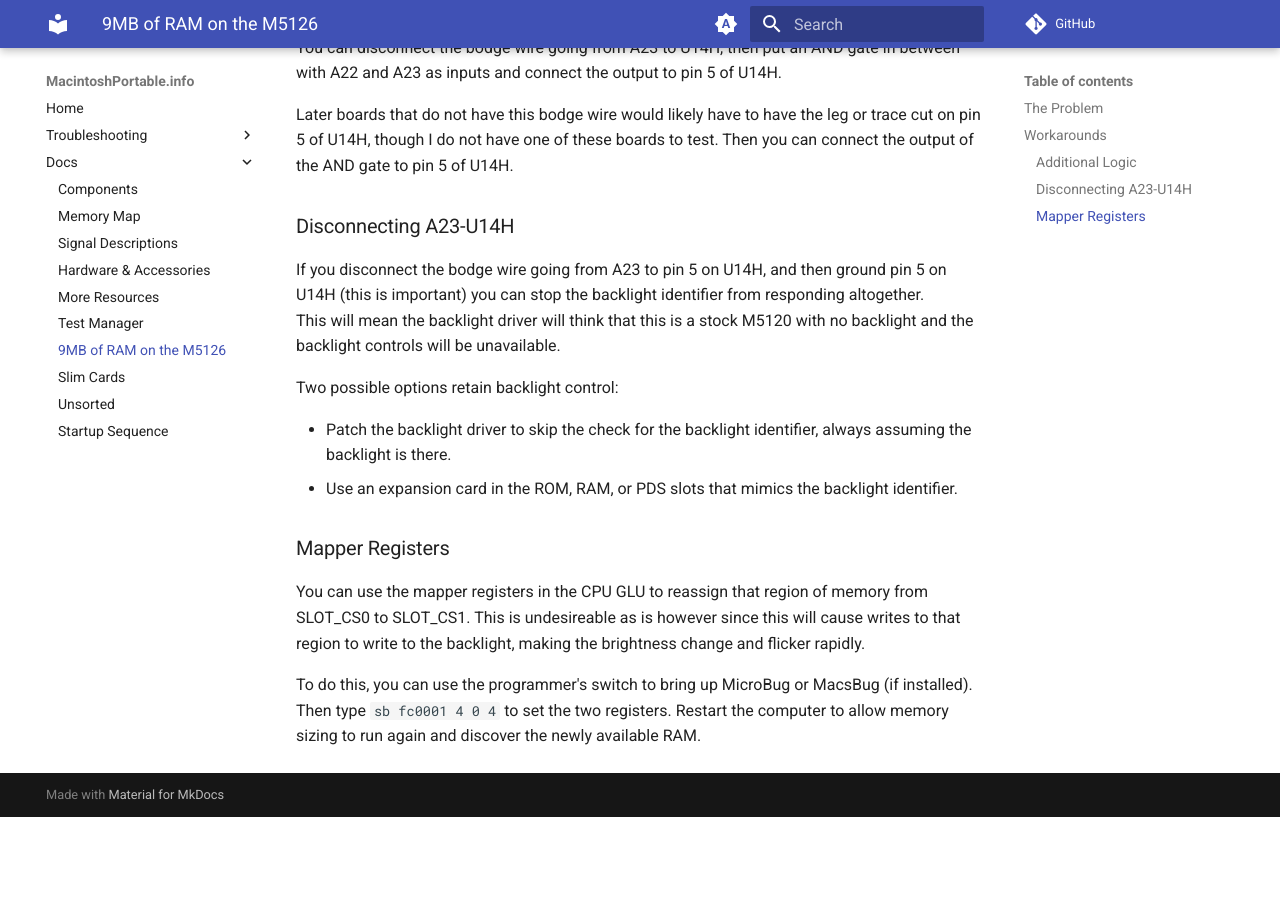
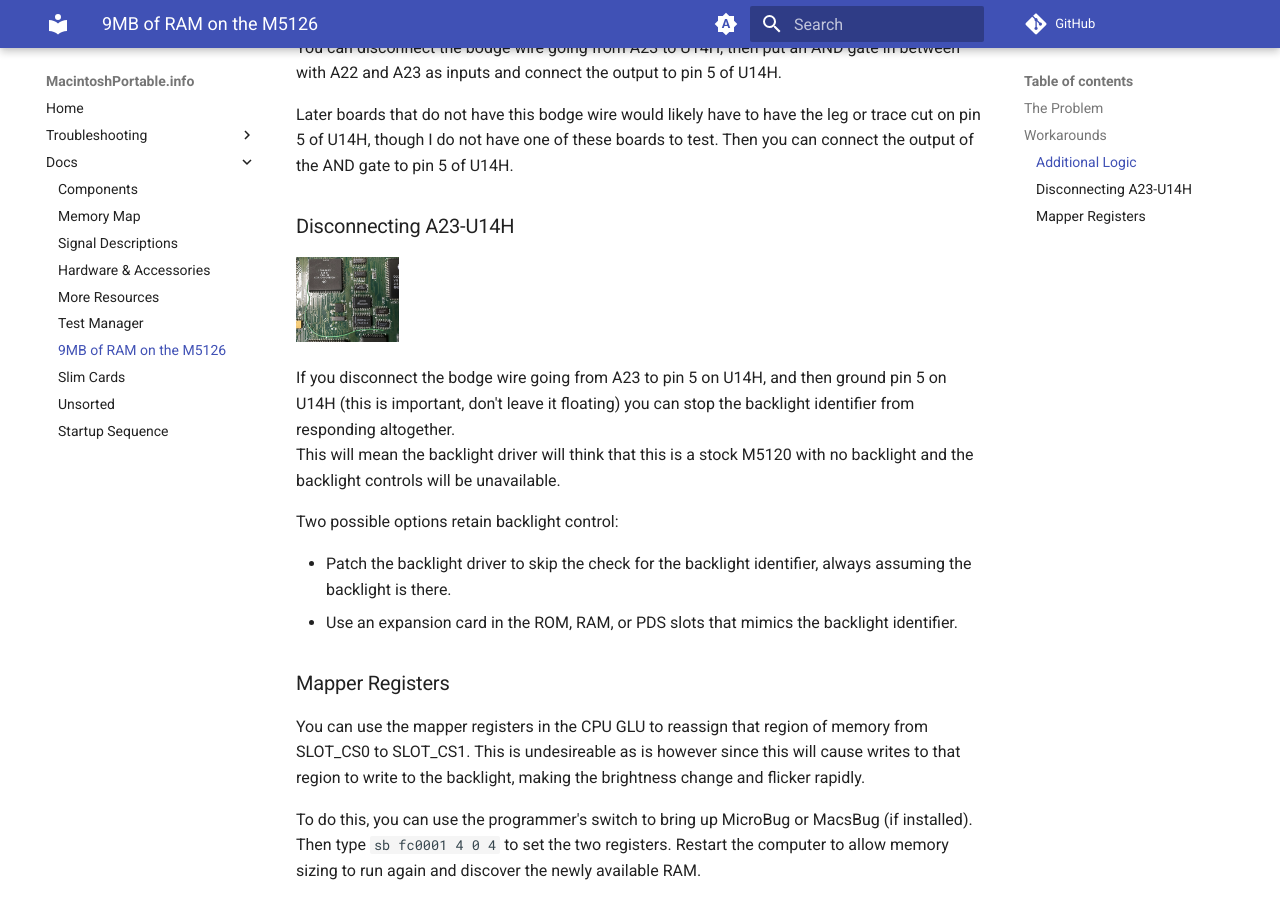
Before and after one commit to rezafouladian/MacintoshPortable, an MkDocs documentation site: the page built from docs/M5126-9MB.md, in a window 1280 px wide and 900 px high, scrolled down 856 px. Built offline with MkDocs 1.6.1 and Material for MkDocs 9.7.7, drawn with Linux system fonts in a browser that asks for light colours; comment, search, counter and statistics services are not loaded; before the commit the page ends 1673 px from its top, so only the background shows below that.

Commit message:
Add bodge wire image

```diff
--- a/docs/M5126-9MB.md
+++ b/docs/M5126-9MB.md
@@ -23,7 +23,9 @@ Later boards that do not have this bodge wire would likely have to have the leg
 
 ### Disconnecting A23-U14H
 
-If you disconnect the bodge wire going from A23 to pin 5 on U14H, and then ground pin 5 on U14H (this is important) you can stop the backlight identifier from responding altogether.
+![](media/A23bodge.jpg){ width="15%" data-description="The bodge wire connecting A23 to the backlight logic." }
+
+If you disconnect the bodge wire going from A23 to pin 5 on U14H, and then ground pin 5 on U14H (this is important, don't leave it floating) you can stop the backlight identifier from responding altogether.
 This will mean the backlight driver will think that this is a stock M5120 with no backlight and the backlight controls will be unavailable.
 
 Two possible options retain backlight control:
```
Also changed, not shown: docs/media/A23bodge.jpg (added).
